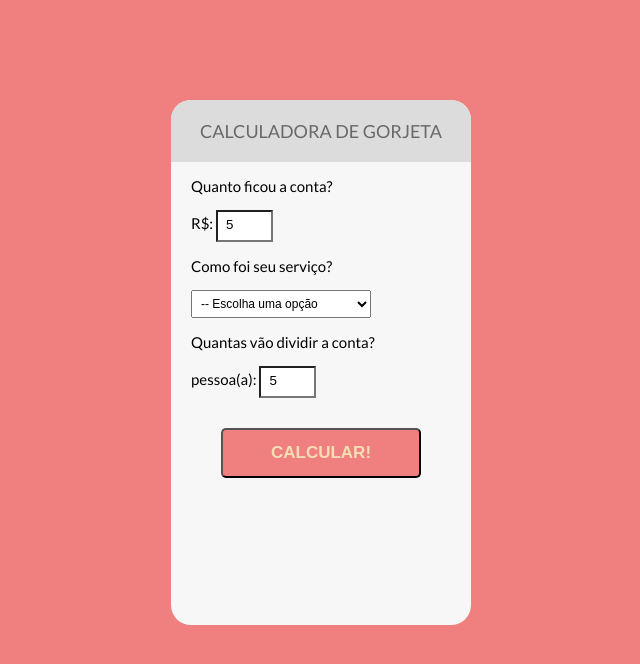
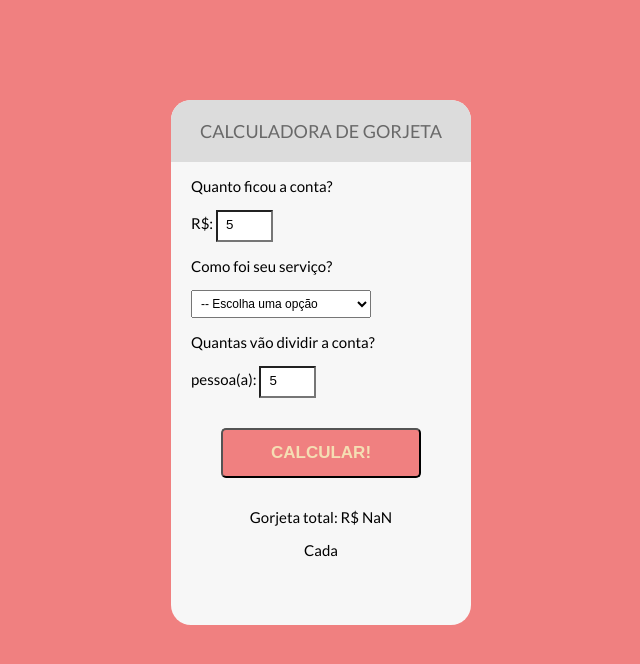
Before and after one commit to RaffaelLima/Calculadora_de_Gorjetas, a plain HTML site: page index.html in a window 1280 px wide. Both pictures are taken after typing "5", "5" into the empty fields and a click on the input "Calcular!". Shown: the whole page, without its empty margins (319-959 px from the left). Drawn offline with Linux system fonts and the light colour scheme; a web font is replaced by a local one.

Commit message:
finalizado

```diff
--- a/index.html
+++ b/index.html
@@ -24,7 +24,7 @@
                 <p>Como foi seu serviço?</p>
             </label>
             <p>
-                <select name="serviQual" id="serviceQual" class="formSelect" required>
+                <select name="serviceQual" id="serviceQual" class="formSelect">
                     <option disabled selected>-- Escolha uma opção</option>
                     <option value="0.3">30%-Incrível</option>
                     <option value="0.2">20%-Bom</option>
@@ -36,21 +36,15 @@
             <label for="people">
                 <p>Quantas vão dividir a conta?</p>
             </label>
-            <p>
-                pessoa(a): <input type="number" placeholder="1" name="people" id="people" class="formInput" required>
-            </p>
+            <p>pessoa(a): <input type="number" placeholder="1" name="people" id="people" class="formInput" required></p>
             <input type="submit" name="people" value="Calcular!" class="formSubmit">
         </form>
     </div>
     <div id="totalTip">
-        <p>
-            Gorjeta total: R$ <span id="tip">0.00</span>
-        </p>
-        <p id="cada">
-            Cada
-        </p>
+        <p>Gorjeta total: R$ <span id="tip">0.00</span></p>
+        <p id="each">Cada</p>
     </div>
 </div>
-<script type="text/javascript" src="script.js"></script>
+<script type="text/javascript" src="scripts.js"></script>
 </body>
 </html>
--- a/script.js
+++ b/scripts.js
@@ -7,31 +7,29 @@ function calculateTip(event){
     let serviceQual=document.getElementById('serviceQual').value;
     let people=document.getElementById('people').value;
     //comando 'if' verificar se a conta preenchida ou vazia//
-    if(biil == '' | serviceQual == 0){ //se a conta estiver vazio no 'serviceQual' vou da alerta//
+    if(bill == '' | serviceQual == 0){ //se a conta estiver vazio no 'serviceQual' vou da alerta//
         alert("Por favor, preencha os valores") //comando de alerta//
         return; //'return' usado pra parar essa função e não continuar abaixo//
     }
 
     //proximo 'if' vai verificar o numero de pessoas//
-    if(people = '' | people <= 1){
+    if(people == '' | people <= 1){
         people = 1;
-        document.getElementById('cada').style.display = "none"  //não aparecer antes resultado//
+        document.getElementById('each').style.display = "none"  //não aparecer antes resultado//
     } else{ //quando numero de pessoas não é vazio e nenhum menor que o outro//
-        document.getElementById('cada').style.display = "block" ///'block' faz é aparecer/
+        document.getElementById('each').style.display = "block" ///'block' faz é aparecer/
     }
     //agora fazer a conta//
     let total = (bill * serviceQual) / people; // no serviceQual te 'value="0.3"' que multiplicar com '0.3' no value//
-    totla = total.toFixed(2); //evita ficar vai numero repitido, apenas 2 casa decimais//
-    Element.getElementById('tip').innerHTML = total;  //comando para exibir o valor no campo 'tip' onde fica '0.00' //
+    total = total.toFixed(2); //evita ficar vai numero repitido, apenas 2 casa decimais//
+    document.getElementById('tip').innerHTML = total;  //comando para exibir o valor no campo 'tip' onde fica '0.00' //
     document.getElementById('totalTip').style.display = "block"; //comando p/ mostrar o valor total no html//
-
-
 }
 
 //  para desaparecer mensagem antes por resultado //
 // 'Id('totalTip')' passando id que não apareça, 'style' aqui quero alterar o style dele, 'display="nome"' por 'nome' faz definir não aparecer //
 document.getElementById('totalTip').style.display = "none";
-document.getElementById('cada').style.display="none";
+document.getElementById('each').style.display="none";
 //ao executar pagina a msg abaixo estrão desaparecido, este é o resultado//
 
 //Agora colocar um evento usando 'id' do '<form>' tipo uma msg de alerta//
--- a/styles.css
+++ b/styles.css
@@ -70,7 +70,7 @@ body{
     color: wheat;
 }
 
-#totaltip{
+#totalTip{
     font-size: 15px;
     margin-top: 3px;
     text-align: center;
```
Also changed, not shown: 1 other file.
